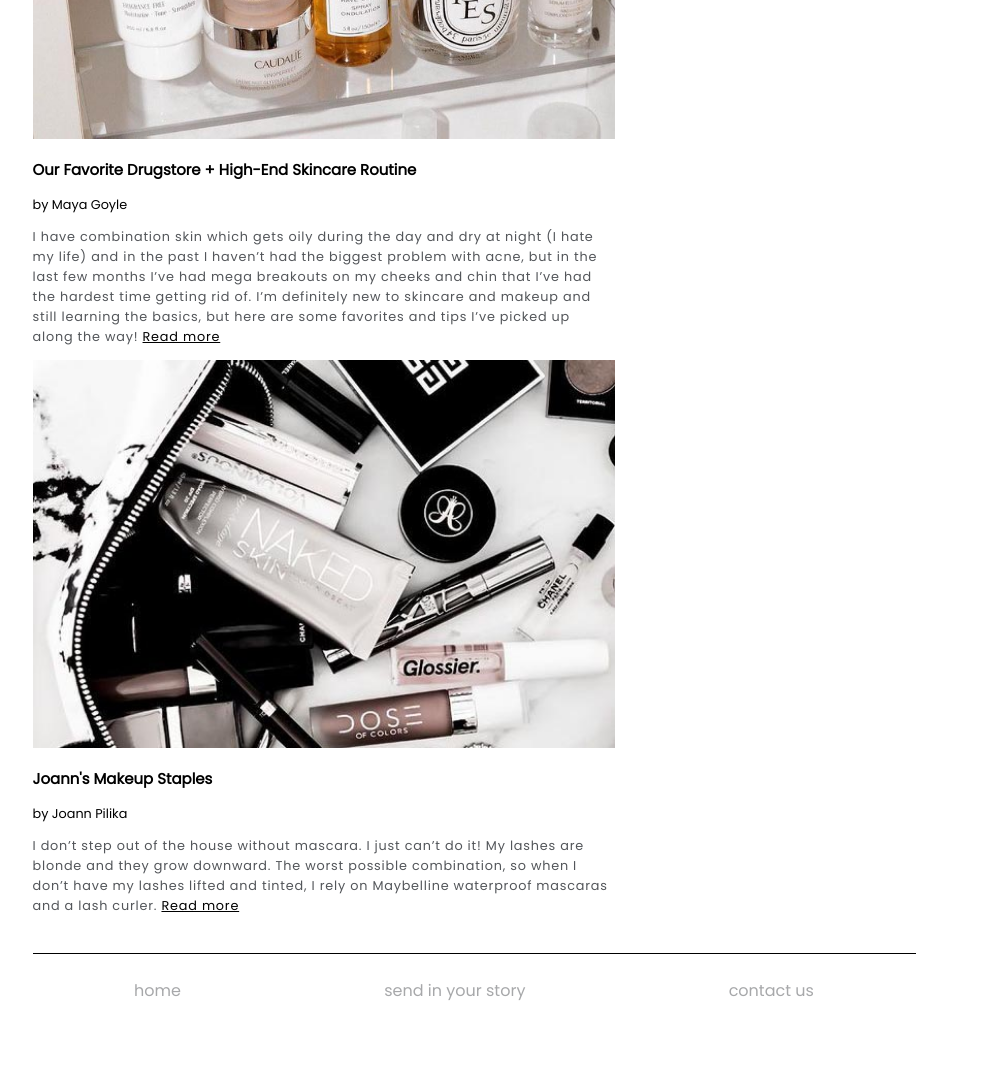
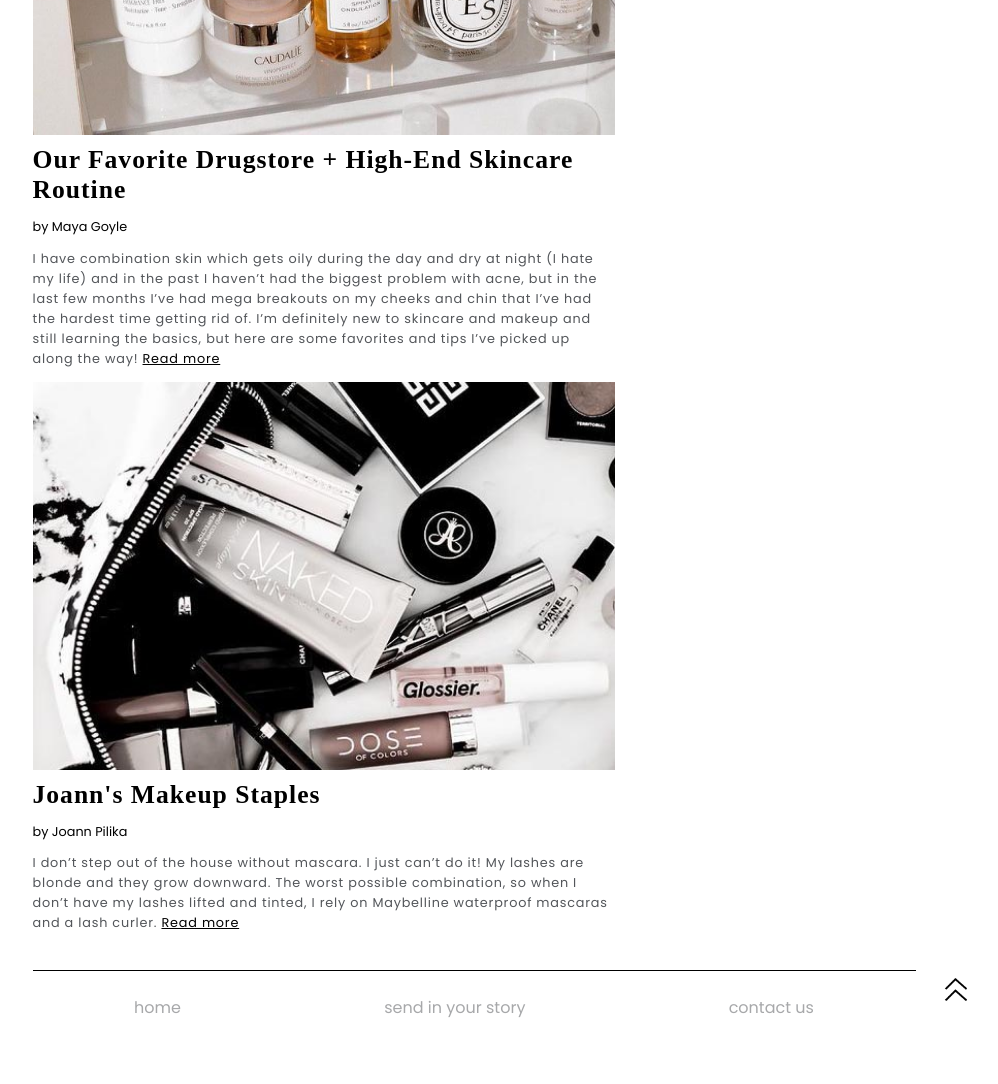
Before and after one commit to Joap49/Midterm, a plain HTML site: page index.html in a window 1280 px wide. Shown: the part 960-2044 px from the top of the page, without its empty margins (166-1164 px from the left). Drawn offline with Linux system fonts and the light colour scheme; a web font is replaced by a local one.

Commit message:
Add files via upload

```diff
--- a/index.html
+++ b/index.html
@@ -11,7 +11,7 @@
 <body>
   <div class="mainContainer">
 
-    <div class="header">
+    <div class="header" id="top">
       <div class="title">
         Kuri
       </div>
@@ -25,19 +25,19 @@
 
     <div class="mainbody">
       <div class="article1">
-        <img src="editorschoice.jpg" class="articleImage" alt="placeholder image">
+        <a href="stories.html"><img src="editorschoice.jpg" class="articleImage" alt="placeholder image"></a>
         <h3><a href="stories.html">Welcome to Kuri</a></h3>
         <p>by Joann Pilika</p>
         <p class="p-color">The editor’s choice tab is our editor’s favorites of the month. Joann will provide you the best list of her favorite skincare, makeup, or hair products. Sometimes she’ll even throw in some fashion. <span class="Readmore"><a href="stories.html">Read more</a></span></p>
       </div>
       <div class="article2">
-        <img src="maya.jpg" class="articleImage" alt="placeholder image">
+        <a href="skincare.html"><img src="maya.jpg" class="articleImage" alt="placeholder image"></a>
         <h3> <a href="skincare.html">Our Favorite Drugstore + High-End Skincare Routine</a></h3>
         <p>by Maya Goyle</p>
         <p class="p-color"> I have combination skin which gets oily during the day and dry at night (I hate my life) and in the past I haven’t had the biggest problem with acne, but in the last few months I’ve had mega breakouts on my cheeks and chin that I’ve had the hardest time getting rid of. I’m definitely new to skincare and makeup and still learning the basics, but here are some favorites and tips I’ve picked up along the way! <span class="Readmore"> <a href="skincare.html">Read more</a></span></p>
       </div>
       <div class="article3">
-        <img src="JoannMakeup.jpg" class="articleImage" alt="placeholder image">
+        <a href="makeup.html"><img src="JoannMakeup.jpg" class="articleImage" alt="placeholder image"></a>
         <h3><a href="makeup.html">Joann's Makeup Staples</a></h3>
         <p>by Joann Pilika</p>
         <p class="p-color">I don’t step out of the house without mascara. I just can’t do it! My lashes are blonde and they grow downward. The worst possible combination, so when I don’t have my lashes lifted and tinted, I rely on Maybelline waterproof mascaras and a lash curler. <span class="Readmore"><a href="makeup.html">Read more</a></span></p>
@@ -55,6 +55,11 @@
       <a href="mailto:joann.pilika@nyu.com?subject=Kuri Contact Request" class="footerlink">contact us</a>
     </div>
 
+    <div class="scrollup">
+      <a href="#top"><img src="scrollup.png" class="scrollupImage" alt="Scroll up button"></a>
+
+    </div>
+
   </div>
 </body>
 </html>
--- a/style.css
+++ b/style.css
@@ -19,14 +19,14 @@
     ". header header header header header header ."
     ". subheader subheader subheader subheader subheader subheader subheader"
     ". mainbody mainbody mainbody mainbody feed feed ."
-    ". footer footer footer footer footer footer .";
+    ". footer footer footer footer footer footer scrollup";
 }
 
 .header{
   display: flex;
   font-family: 'Libre Caslon Display', serif;
   font-size: 2.5em;
-  text-shadow: rgba(245,245,245,0,0.5) 3px 5px 1px;
+  /* text-shadow: rgba(245,245,245,0,0.5) 3px 5px 1px; */
   grid-area: header;
   /* grid-column-start: 2; */
   /* grid-column-end: 7; */
@@ -120,6 +120,12 @@
 
 h3{
   color: #000;
+  font-family: 'Libre Caslon Display', serif;
+  font-size: 2em;
+  padding: 0px;
+  margin-top: 5px;
+  margin-bottom: 5px;
+  letter-spacing: 1px;
 }
 
 .articleImage{
@@ -188,6 +194,15 @@
 
 }
 
+.scrollup{
+  grid-area: scrollup;
+
+}
+
+.scrollupImage{
+  width: 30%;
+
+}
 a.footerlink{
   color: #A7A8AA;
 }
```
Also changed, not shown: scrollup.png (added).
